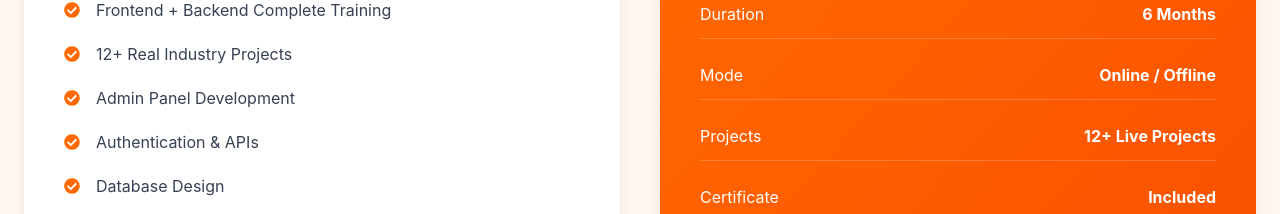
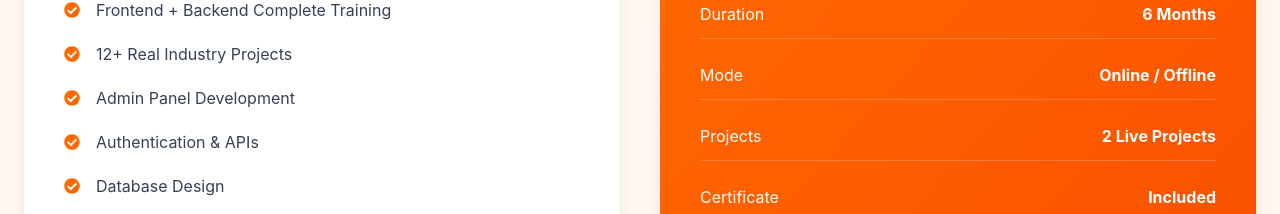
Before and after one commit to FirstTrackSolutionProjects/First-Track-Skills-Academy, a React (Vite) app: page /fullstack-course in a window 1280 px wide. Shown: the part 1158-1372 px from the top of the page. Built offline with nearby package versions, Linux system fonts and the light colour scheme; no server answers.

Commit message:
Live Project changed

```diff
--- a/src/pages/BackendCourse.jsx
+++ b/src/pages/BackendCourse.jsx
@@ -89,7 +89,7 @@ const BackendCourse = () => {
               <div className="bg-white rounded-2xl p-6 shadow">
 
                 <h2 className="text-3xl font-bold text-orange-500">
-                  10+
+                  2
                 </h2>
 
                 <p className="text-gray-500 mt-2">
@@ -335,7 +335,7 @@ const BackendCourse = () => {
 
               <div className="flex justify-between border-b border-white/20 pb-3">
                 <span>Projects</span>
-                <strong>10+</strong>
+                <strong>2</strong>
               </div>
 
               <div className="flex justify-between border-b border-white/20 pb-3">
--- a/src/pages/FrontendCourse.jsx
+++ b/src/pages/FrontendCourse.jsx
@@ -87,7 +87,7 @@ const FrontendCourse = () => {
               <div className="bg-white rounded-2xl p-6 shadow">
 
                 <h2 className="text-3xl font-bold text-orange-500">
-                  8+
+                  2
                 </h2>
 
                 <p className="text-gray-500 mt-2">
@@ -338,7 +338,7 @@ const FrontendCourse = () => {
 
               <div className="flex justify-between border-b border-white/20 pb-3">
                 <span>Projects</span>
-                <strong>8+</strong>
+                <strong>2</strong>
               </div>
 
               <div className="flex justify-between border-b border-white/20 pb-3">
--- a/src/pages/FullStackCourse.jsx
+++ b/src/pages/FullStackCourse.jsx
@@ -234,7 +234,7 @@ const FullStackCourse = () => {
 
               <div className="flex justify-between border-b border-white/20 pb-3">
                 <span>Projects</span>
-                <strong>12+ Live Projects</strong>
+                <strong>2 Live Projects</strong>
               </div>
 
               <div className="flex justify-between border-b border-white/20 pb-3">
--- a/src/pages/MarketingCourse.jsx
+++ b/src/pages/MarketingCourse.jsx
@@ -230,7 +230,7 @@ const MarketingCourse = () => {
 
               <div className="flex justify-between border-b border-white/20 pb-3">
                 <span>Projects</span>
-                <strong>6+ Live Projects</strong>
+                <strong>2 Live Projects</strong>
               </div>
 
               <div className="flex justify-between border-b border-white/20 pb-3">
```
